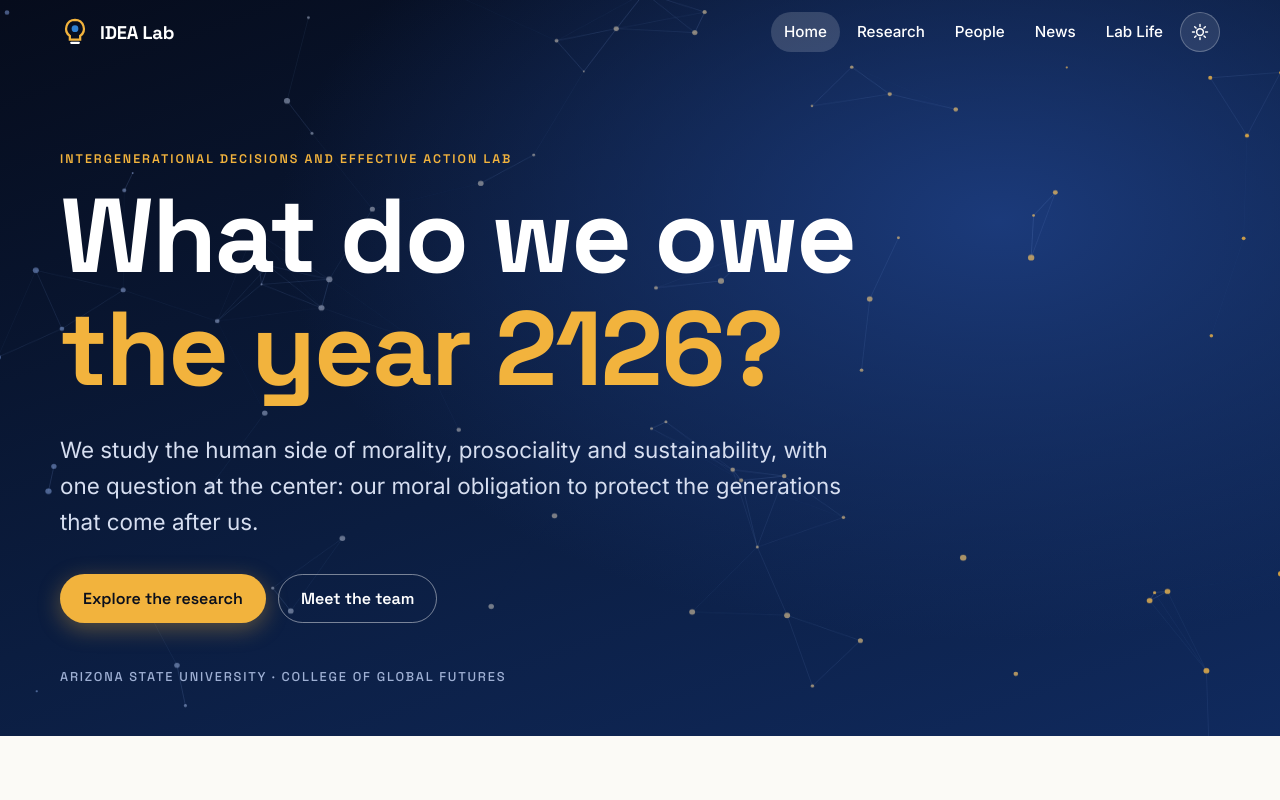
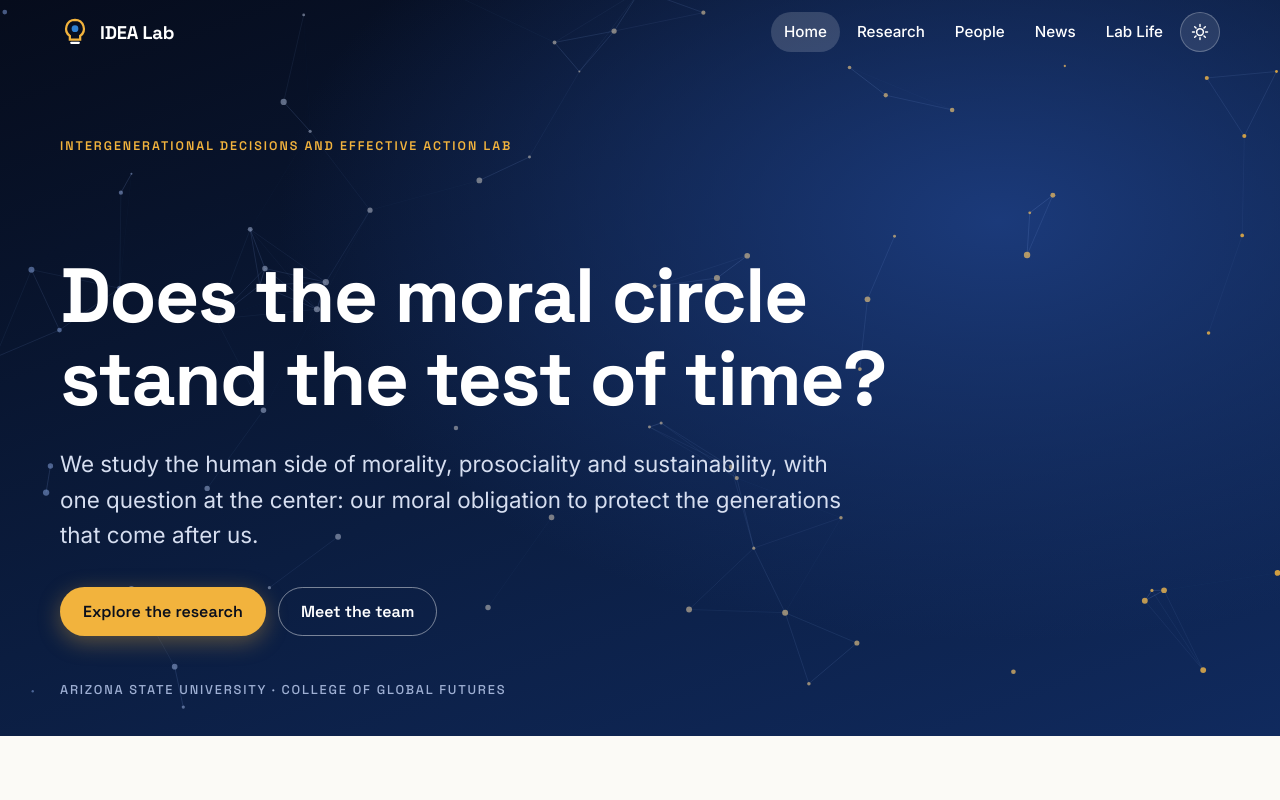
Before and after one commit to syropoulosstylianos-cyber/idea-lab-website, a plain HTML site: page index.html in a window 1280 px wide. Shown: the top 800 px of the page. Drawn offline with Linux system fonts and the light colour scheme.

Commit message:
Rotate research questions in hero, enlarge profile links, retitle alumni section
Co-Authored-By: Claude Fable 5.2 <noreply@anthropic.com>

```diff
--- a/assets/css/site.css
+++ b/assets/css/site.css
@@ -155,8 +155,8 @@ button.tag:hover { background: color-mix(in srgb, var(--c) 14%, transparent); }
 .hero canvas { position: absolute; inset: 0; width: 100%; height: 100%; }
 .hero .wrap { position: relative; }
 .hero .eyebrow { color: var(--gold); }
-.hero h1 { font-size: clamp(2.7rem, 8.2vw, 6.6rem); font-weight: 700; max-width: 13ch; }
-.hero h1 .rot { color: var(--gold); display: inline-block; min-width: 4ch; transition: opacity .35s, transform .35s; }
+.hero h1 { font-size: clamp(2.2rem, 6vw, 4.8rem); font-weight: 700; max-width: 17ch; min-height: 3.3em; display: flex; align-items: flex-end; }
+.hero h1 .rot { color: #fff; display: inline-block; transition: opacity .35s, transform .35s; }
 .hero h1 .rot.out { opacity: 0; transform: translateY(.25em); }
 .hero p { font-size: clamp(1.08rem, 1.9vw, 1.4rem); max-width: 56ch; color: #d6def0; margin: 26px 0 34px; }
 .hero .cta { display: flex; flex-wrap: wrap; gap: 12px; }
--- a/assets/js/site.js
+++ b/assets/js/site.js
@@ -129,13 +129,20 @@
   }
 
   function hero() {
-    const words = ['the future?', 'people not yet born?', 'the year 2126?', 'a warming planet?', 'each other?'];
+    const words = [
+      'Who cares about future generations?',
+      'Does the moral circle stand the test of time?',
+      'What moves people to act on climate change?',
+      'Can concern for the future bridge political divides?',
+      'What drives extraordinary altruism?',
+      'How far into the future does our moral concern reach?',
+    ];
     const rot = $('.rot'); let i = 0;
     if (!matchMedia('(prefers-reduced-motion: reduce)').matches) {
       setInterval(() => {
         rot.classList.add('out');
         setTimeout(() => { rot.textContent = words[++i % words.length]; rot.classList.remove('out'); }, 360);
-      }, 2800);
+      }, 4200);
     }
     // Generations drifting toward the future: nodes flow left to right, linked to their neighbors.
     const cv = $('.hero canvas'), cx = cv.getContext('2d');
--- a/index.html
+++ b/index.html
@@ -22,7 +22,7 @@
   <canvas aria-hidden="true"></canvas>
   <div class="wrap">
     <span class="eyebrow">Intergenerational Decisions and Effective Action Lab</span>
-    <h1>What do we owe <span class="rot">the future?</span></h1>
+    <h1><span class="rot">Who cares about future generations?</span></h1>
     <p>We study the human side of morality, prosociality and sustainability, with one question at the center: our moral obligation to protect the generations that come after us.</p>
     <div class="cta">
       <a class="btn gold" href="research.html">Explore the research</a>
@@ -54,10 +54,10 @@
       <p class="lede" style="margin-top:18px;color:var(--ink)">I'm Stylianos Syropoulos, an Assistant Professor in the College of Global Futures at Arizona State University, and I direct the IDEA Lab.</p>
       <p>The lab's research aims to understand the human dimensions of morality, prosociality and sustainability, with a particular focus on our moral obligation to protect future generations.</p>
       <div class="links">
-        <a class="btn line small" href="https://drive.google.com/file/d/1bDPRRRMNZccow4m5jPc5edH4H73I4Wsi/view?usp=sharing" target="_blank" rel="noopener">Read my CV</a>
-        <a class="btn line small" href="https://scholar.google.com/citations?user=N1vvKpQAAAAJ&hl=en" target="_blank" rel="noopener">Google Scholar</a>
-        <a class="btn line small" href="https://search.asu.edu/profile/3260579" target="_blank" rel="noopener">ASU profile</a>
-        <a class="btn line small" href="https://www.linkedin.com/in/stylianos-syropoulos-165437382/" target="_blank" rel="noopener">LinkedIn</a>
+        <a class="btn line" href="https://drive.google.com/file/d/1bDPRRRMNZccow4m5jPc5edH4H73I4Wsi/view?usp=sharing" target="_blank" rel="noopener">Read my CV</a>
+        <a class="btn line" href="https://scholar.google.com/citations?user=N1vvKpQAAAAJ&hl=en" target="_blank" rel="noopener">Google Scholar</a>
+        <a class="btn line" href="https://search.asu.edu/profile/3260579" target="_blank" rel="noopener">ASU profile</a>
+        <a class="btn line" href="https://www.linkedin.com/in/stylianos-syropoulos-165437382/" target="_blank" rel="noopener">LinkedIn</a>
       </div>
     </div>
   </div>
```
Also changed, not shown: people.html (+1 -2 lines).
